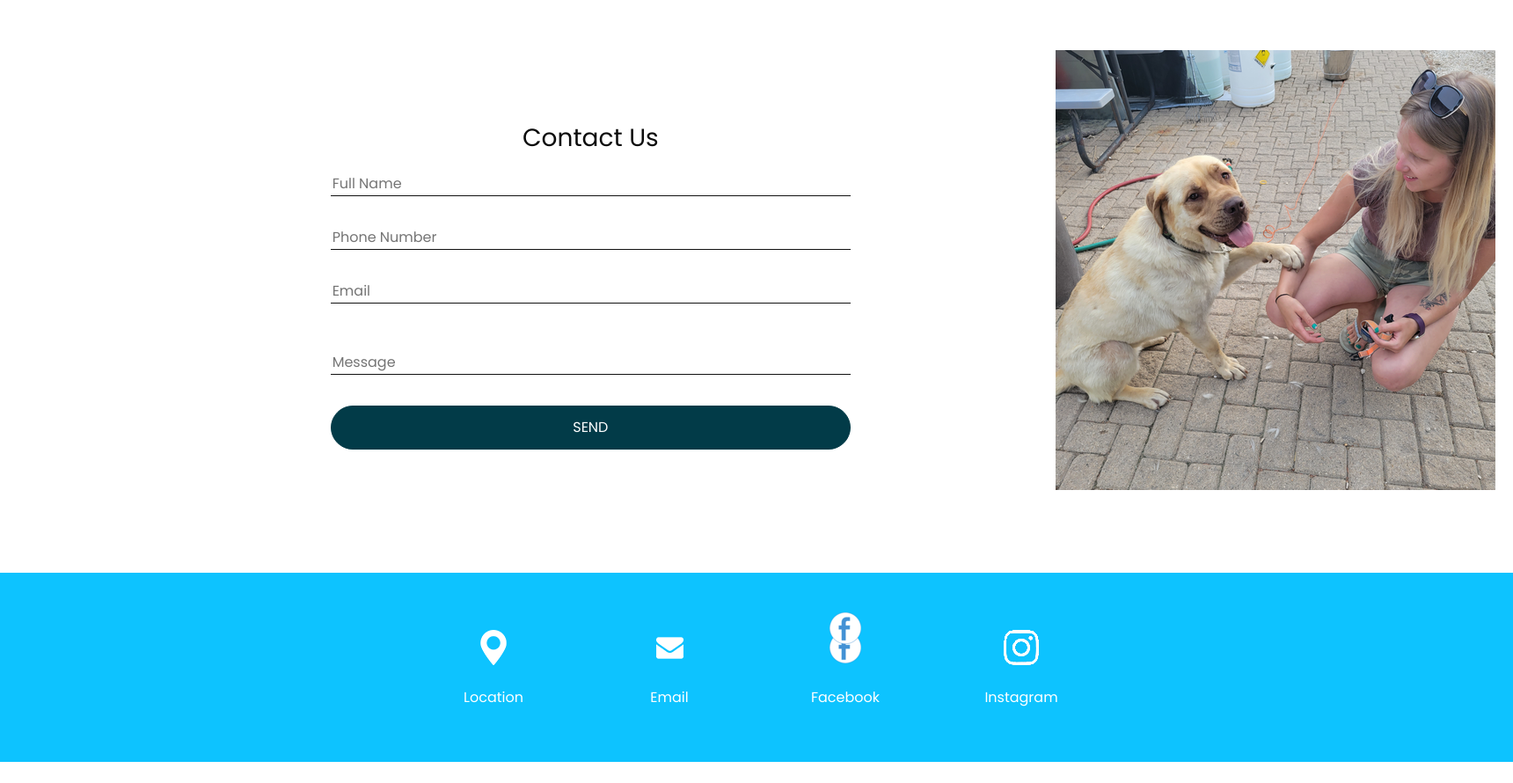
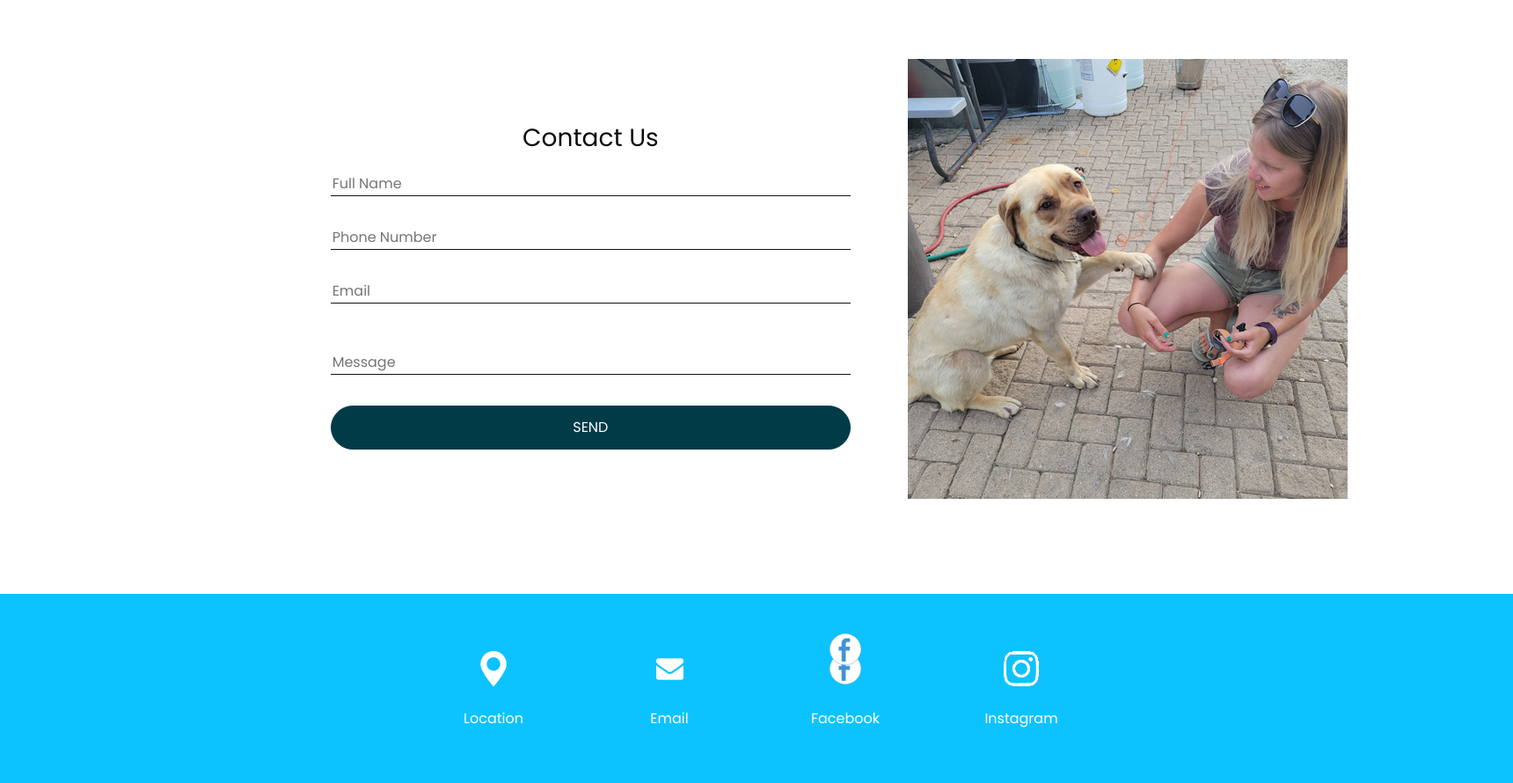
Before and after one commit to FrostWolf31/DogAdoption, a Django app: page /contact.html in a window 1720 px wide. Shown: the part 93-983 px from the top of the page at 88% size. Before the commit the page ends 959 px from the top, so only its background shows below. Run offline with Django 4.2, Linux system fonts and the light colour scheme; some libraries are stand-ins or nearby versions.

Commit message:
messing around with contact us image for mobile

```diff
--- a/Main/templates/contact.html
+++ b/Main/templates/contact.html
@@ -31,7 +31,7 @@
   <link rel="icon" href="{%static 'website/images/favicon.png'%}" type="image/x-icon">
   <link rel="shortcut icon" href="{%static 'website/images/favicon.png'%}" type="image/x-icon">
 </head>
-<img src="{% static 'website/images/dogshake_500x500.png'%}"  alt="Image description" style="position: absolute; top: 150px; left: 1200px;">
+<img src="{% static 'website/images/dogshake_500x500.png'%}"  alt="Image description" style="position: absolute; top: 20%; left: 60%;">
 <body class="sub_page">
   <div class="hero_area">
     <!-- header section strats -->
@@ -89,6 +89,7 @@
   <!-- map section -->
   <section class="map_section">
     <div id="map" class="h-100 w-100 ">
+
     </div>
 
     <div class="form_container ">
@@ -100,7 +101,9 @@
           <form action="">
             <div class="text-center">
               <h3>
+
                 Contact Us
+
               </h3>
             </div>
             <div>
@@ -122,7 +125,7 @@
 
             </div>
           </form>
-
+          <img src=>
 
         </div>
       </div>
--- a/Main/templates/faq.html
+++ b/Main/templates/faq.html
@@ -75,6 +75,9 @@
     <!-- end header section -->
 
     <!-- Question Section-->
+
+
+
     <section class="service_section layout_padding">
       <div class="container-fluid">
         <div class="row">
--- a/static/website/css/style.css
+++ b/static/website/css/style.css
@@ -507,6 +507,7 @@
 
 .map_section .form_container {
   position: relative;
+  justify-content: center;
   width: 60%;
 
   z-index: 9;
@@ -545,6 +546,13 @@
 .map_section .form_container button:hover {
   background-color: transparent;
   color: #023b48;
+}
+
+.right-image {
+  position: absolute;
+  top: 0;
+  right: 0;
+  width: 200px;
 }
 
 .image {
@@ -717,5 +725,6 @@
 /*  quick links   */
 
 
+
 /* end footer section*/
 /*# sourceMappingURL=style.css.map */
```
